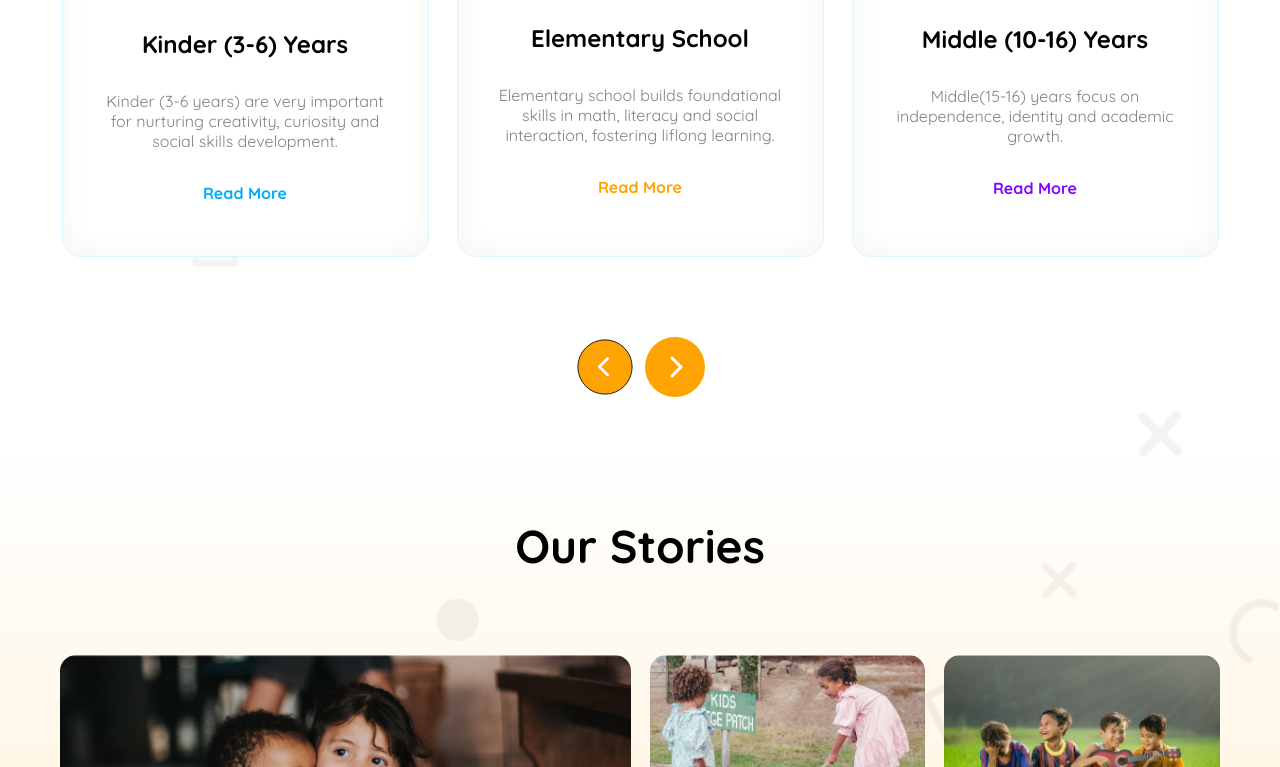
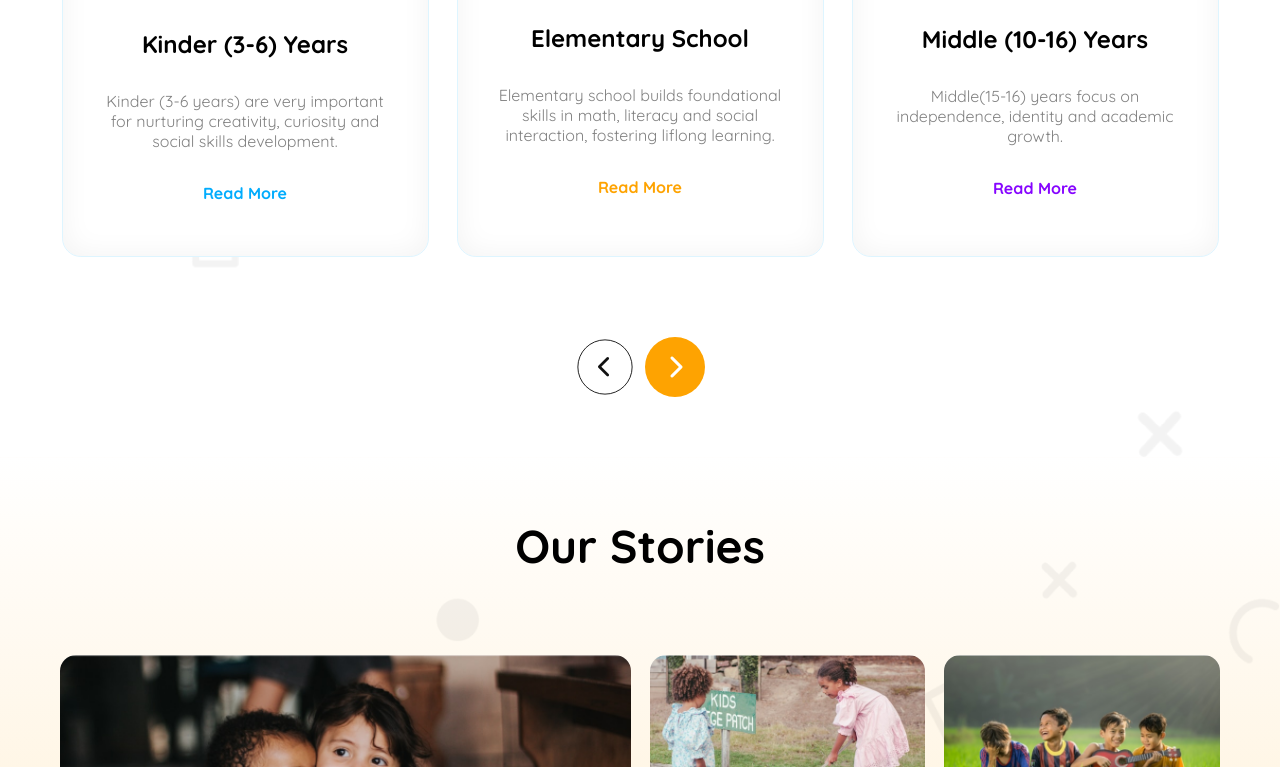
Before and after one commit to neyamat7/Assignment-2-kids-school, a plain HTML site: page index.html in a window 1280 px wide. In both pictures the pointer is over the element 605 px from the left and 1537 px from the top of the page. Shown: the part 1170-1937 px from the top of the page. Drawn offline with Linux system fonts and the light colour scheme.

Commit message:
modified button hover effect

```diff
--- a/styles/style.css
+++ b/styles/style.css
@@ -493,6 +493,7 @@ footer .desc-text {
 
   .btn-primary {
     display: block;
+    margin-right: 5px;
     background: var(--orrange);
     border: 0.5px solid var(--orrange);
   }
@@ -584,6 +585,8 @@ footer .desc-text {
   .arrow-icon span:hover {
     border: 1px solid var(--dark);
     transform: scale(0.92);
+    background: transparent;
+    color: var(--dark);
   }
   /* standard curriculum ends */
 
```
